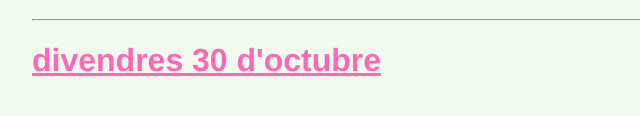
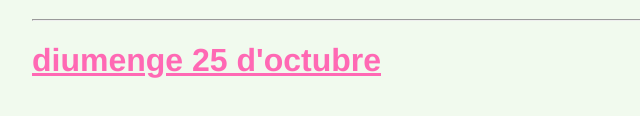
Before and after one commit to pudigas/nostalgicsdelapizzamediterrania, a plain HTML site: page blog/index_blog.html in a window 1280 px wide. Shown: the part 276-392 px from the top of the page, 158-798 px from the left. Drawn offline with Linux system fonts and the light colour scheme.

Commit message:
Update index_blog.html

```diff
--- a/blog/index_blog.html
+++ b/blog/index_blog.html
@@ -23,7 +23,7 @@
 <hr>
 <a href="/blog/30_octubre.html"><h1>divendres 30 d'octubre</h1></a>
 <hr>
-<a href="/blog/25_octubre.html"><h1>divendres 30 d'octubre</h1></a>
+<a href="/blog/25_octubre.html"><h1>diumenge 25 d'octubre</h1></a>
     <footer class="site-footer">
     </footer>
 </body>
```
